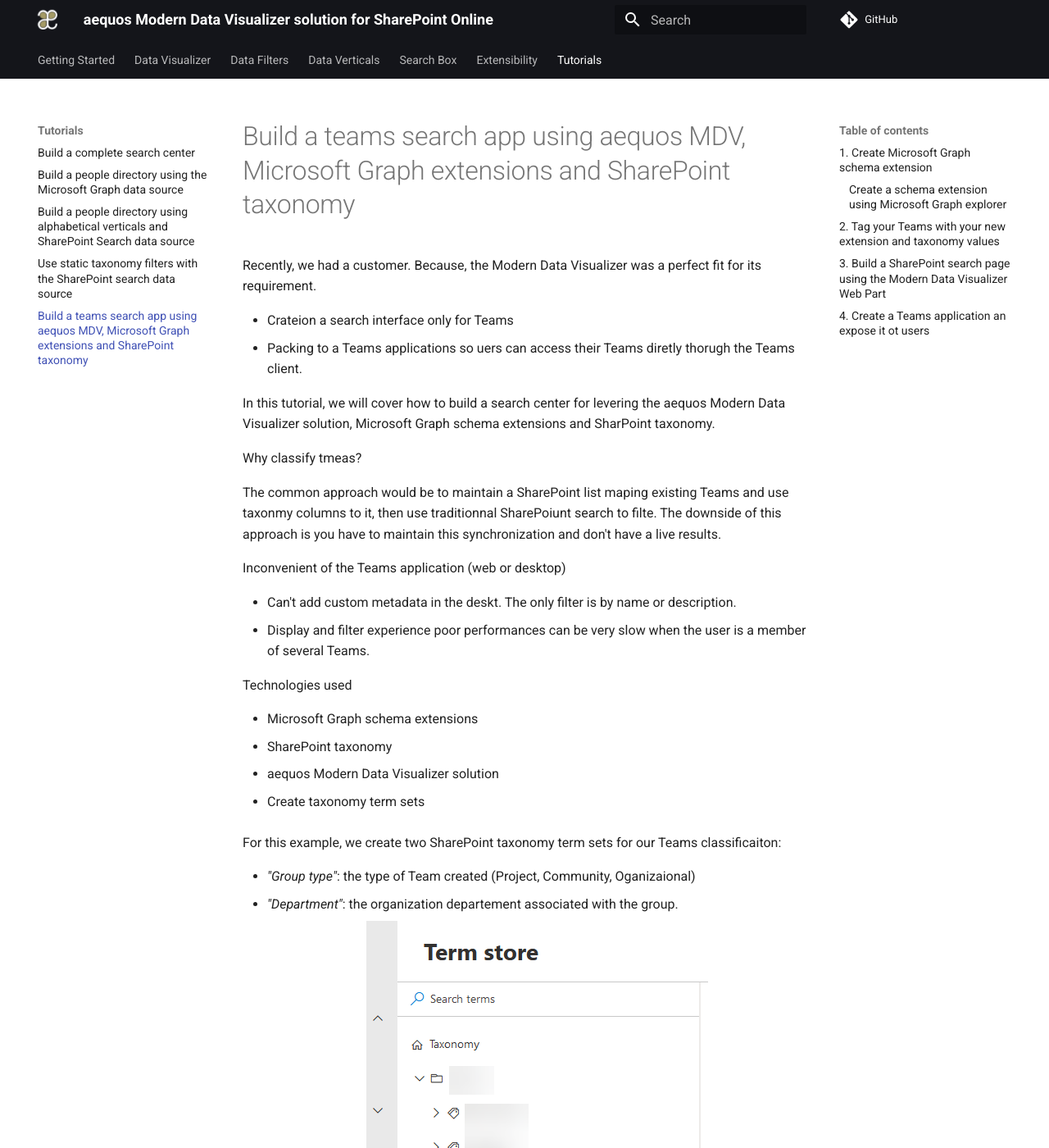
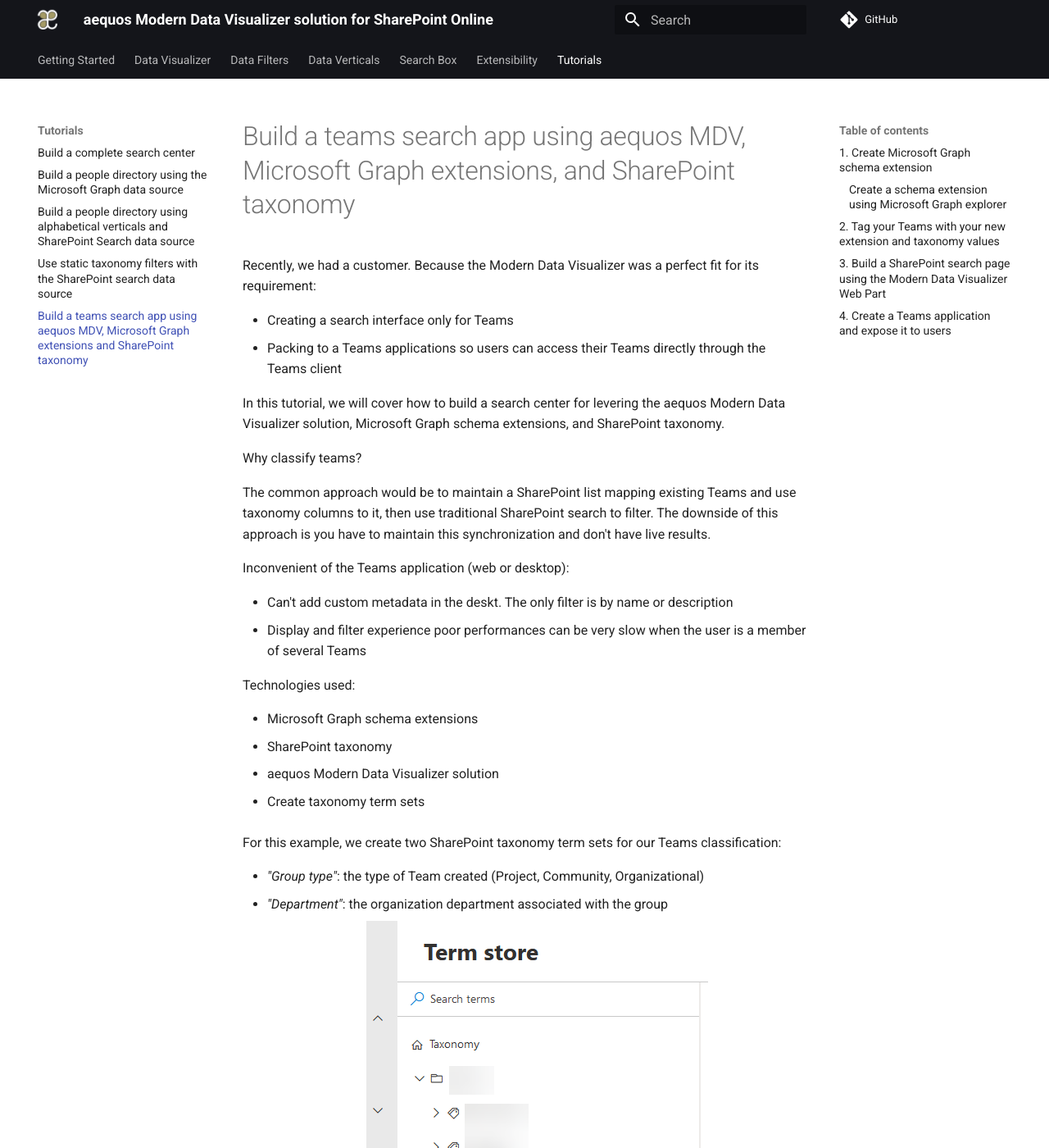
Before and after one commit to aequos-solutions/modern-data-visualizer, an MkDocs documentation site: the page built from docs/getting_started/tutorials/build_teams_search_portal_using_taxonomy.md, in a window 1280 px wide and 1400 px high. Shown: the whole window at 82% size. Built offline with MkDocs 1.6.1 and Material for MkDocs 9.7.7, drawn with Linux system fonts in a browser that asks for light colours; comment, search, counter and statistics services are not loaded; some of the changed text lies outside the part shown.

Commit message:
fix(typo): Teams search portal tutorial

````diff
--- a/docs/getting_started/tutorials/build_teams_search_portal_using_taxonomy.md
+++ b/docs/getting_started/tutorials/build_teams_search_portal_using_taxonomy.md
@@ -1,22 +1,22 @@
-# Build a teams search app using aequos MDV, Microsoft Graph extensions and SharePoint taxonomy
+# Build a teams search app using aequos MDV, Microsoft Graph extensions, and SharePoint taxonomy
 
-Recently, we had a customer. Because, the Modern Data Visualizer was a perfect fit for its requirement.
+Recently, we had a customer. Because the Modern Data Visualizer was a perfect fit for its requirement:
 
-- Crateion a search interface only for Teams
-- Packing to a Teams applications so uers can access their Teams diretly thorugh the Teams client.
+- Creating a search interface only for Teams
+- Packing to a Teams applications so users can access their Teams directly through the Teams client
 
-In this tutorial, we will cover how to build a search center for levering the aequos Modern Data Visualizer solution, Microsoft Graph schema extensions and SharPoint taxonomy.
+In this tutorial, we will cover how to build a search center for levering the aequos Modern Data Visualizer solution, Microsoft Graph schema extensions, and SharePoint taxonomy.
 
-Why classify tmeas?
+Why classify teams?
 
-The common approach would be to maintain a SharePoint list maping existing Teams and use taxonmy columns to it, then use traditionnal SharePoiunt search to filte. The downside of this approach is you have to maintain this synchronization and don't have a live results.
+The common approach would be to maintain a SharePoint list mapping existing Teams and use taxonomy columns to it, then use traditional SharePoint search to filter. The downside of this approach is you have to maintain this synchronization and don't have live results.
 
-Inconvenient of the Teams application (web or desktop)
+Inconvenient of the Teams application (web or desktop):
 
-- Can't add custom metadata in the deskt. The only filter is by name or description.
-- Display and filter experience poor performances can be very slow when the user is a member of several Teams.
+- Can't add custom metadata in the deskt. The only filter is by name or description
+- Display and filter experience poor performances can be very slow when the user is a member of several Teams
 
-Technologies used
+Technologies used:
 
 - Microsoft Graph schema extensions
 - SharePoint taxonomy
@@ -24,23 +24,23 @@ Technologies used
 
 1. Create taxonomy term sets
 
-For this example, we create two SharePoint taxonomy term sets for our Teams classificaiton:
+For this example, we create two SharePoint taxonomy term sets for our Teams classification:
 
-- _"Group type"_: the type of Team created (Project, Community, Oganizaional)
-- _"Department"_: the organization departement associated with the group.
+- _"Group type"_: the type of Team created (Project, Community, Organizational)
+- _"Department"_: the organization department associated with the group
 
     !["Teams custom metadata - SharePoint taxonomy"](../../assets/scenarios/teams/teams_term_store.png){: .center}
 
 ## 1. Create Microsoft Graph schema extension
 
-To be able to set custom metadata for your Teams, you will need first to create a Microsoft Graph schema extension on the underlying `group` resource. Microsoft Graph extensions are a way provided by Microsoft to add custom data on Microsoft 365 resources (ex: `group`,`user`, etc.)
+To be able to set custom metadata for your Teams, you will need first to create a Microsoft Graph schema extension on the underlying `group` resource. Microsoft Graph extensions are a way provided by Microsoft to add custom data on Microsoft 365 resources (ex: `group`, `user`, etc.)
 
 **_Why using a schema extension instead of an open extension?_**
 
-> Simply because only schema extension can be filtered using the OData `$filter` expression. To build a a search center, this could be useful ;).
+> Simply because only schema extension can be filtered using the OData `$filter` expression. To build a search center, this could be useful ;).
 
 !!! warning
-    As of today, Microsoft Schema extensions [don't not support complex property types like arrays](https://docs.microsoft.com/en-us/graph/api/resources/extensionschemaproperty?view=graph-rest-1.0) and string values are limited to 256 characters. It means it with only work with single value fields.
+    As of today, Microsoft Schema extensions [does not support complex property types like arrays](https://docs.microsoft.com/en-us/graph/api/resources/extensionschemaproperty?view=graph-rest-1.0) and string values are limited to 256 characters. It means it only works with single value fields.
 
 ### Create a schema extension using Microsoft Graph explorer
 
@@ -53,15 +53,15 @@ To be able to set custom metadata for your Teams, you will need first to create
 
     !["Teams custom metadata - Azure AD Application ID"](../../assets/scenarios/teams/AzureAD_App_ID.png){: .center}
 
-> To be able to create a schema extension in Microsoft Graph, you need to "prove" you actually own a tenant to use it. This is done by providing an unique ID of an Azure AD application in your Active Directoy at extension creation time (in the `owner` property). This application doesn't need to do more than just exist in the tenant.
+> To be able to create a schema extension in Microsoft Graph, you need to "prove" you actually own a tenant to use it. This is done by providing a unique ID of an Azure AD application in your Active Directory at extension creation time (in the `owner` property). This application doesn't need to do more than just exist in the tenant.
 
-- Open the [Microsoft Graph explorer](https://aka.ms/ge) and connect with a Microsoft 365 global administrator account.
-- In the URL input enter `https://graph.microsoft.com/v1.0/schemaExtensions` and `POST` for the HTTP method.
-- On the **'Modify permissions'** tab, consent the listed permissions:
+- Open the [Microsoft Graph explorer](https://aka.ms/ge) and connect with a Microsoft 365 global administrator account
+- In the URL input enter `https://graph.microsoft.com/v1.0/schemaExtensions` and `POST` for the HTTP method
+- On the **'Modify permissions'** tab, consent to the listed permissions:
 
     !["Teams custom metadata - Graph Explorer permissions"](../../assets/scenarios/teams/graph_explorer_permissions.png){: .center}
 
-- In the **'Request body'** tab, use the following body payloay with your information and press **'Run Query'**:
+- In the **'Request body'** tab, use the following body payload with your information and press **'Run Query'**:
 
 ```json
 {
@@ -100,33 +100,40 @@ To be able to set custom metadata for your Teams, you will need first to create
     !["Teams custom metadata - Graph Explorer response"](../../assets/scenarios/teams/graph_explorer_response.png){: .center}
 
     !!! important
-        When you create your extension for the first time, you need to save its generated id **as you won't be able to retrieve it afterwards**. Microsoft Graph extensions are shared across all tenants worldwide (only the definition, not values) so it will be very hard to get this value again.
+        When you create your extension for the first time, you need to save its generated id **as you won't be able to retrieve it afterward**. Microsoft Graph extensions are shared across all tenants worldwide (only the definition, not values) so it will be very hard to get this value again.
 
 ## 2. Tag your Teams with your new extension and taxonomy values
 
-As you probably want to tag not just one Team in your organization, this step can be automated using multiple ways ex: (process a CSV files with PowerShell or use a custom business application). In this sample, we will just show how to tag a single team using Graph Explorer. The concept remains the same for multiple teams.
+As you probably want to tag not just one Team in your organization, this step can be automated using multiple ways ex: (process a CSV file with PowerShell or use a custom business application). In this sample, we will just show how to tag a single team using Graph Explorer. The concept remains the same for multiple teams.
 
-- In the Microsoft Graph Explorer, get the list of your Teams using the `https://graph.microsoft.com/beta/groups?$filter=resourceProvisioningOptions/Any(x:x eq 'Team')` URL (GET) and choose one in the list you wnat to tag saving its `id`:
+- In the Microsoft Graph Explorer, get the list of your Teams using the `https://graph.microsoft.com/beta/groups?$filter=resourceProvisioningOptions/Any(x:x eq 'Team')` URL (GET) and choose one in the list you want to tag saving its `id`:
 
 !["Teams custom metadata - Graph Explorer get Teams"](../../assets/scenarios/teams/graph_explorer_get_teams.png){: .center}
 
-- In the Graph Explorer, using this ID, update the group with the SharePoint taxonomy term values. As a convention, we will use the SharePoint taxonomy term IDs as the main extension properties value and the term labels for the `'AsText'` properties:
+- In Graph Explorer, using this ID, update the group with the SharePoint taxonomy term values. As a convention, we will use the SharePoint taxonomy term IDs as the main extension properties value and the term labels for the `'AsText'` properties:
 
 !["Teams custom metadata - Graph Explorer tag Teams"](../../assets/scenarios/teams/graph_explorer_tag_team.png){: .center}
 
 !!! info
-    The `'AsText'` are mainly here for performances purpose as it avoids to fetch the label again for the taxonomy ID in the Web Part layout.
+    The `'AsText'` are mainly here for performances purpose as it avoids fetching the label again for the taxonomy ID in the Web Part layout.
 
 ## 3. Build a SharePoint search page using the Modern Data Visualizer Web Part
 
-In a SharePoint modern site (communication or team site), create a new page using the _'Home'_ layout. This can be achieved using [PnP PowerShell](https://pnp.github.io/powershell/cmdlets/Add-PnPClientSidePage.html) an the following commands:
+In a SharePoint modern site (communication or team site), create a new page using the _'Home'_ layout. This can be achieved by using the following [PnP PowerShell](https://pnp.github.io/powershell/cmdlets/Add-PnPClientSidePage.html) cmdlets:
 
 ```PowerShell
 Connect-PnPOnline -Url https:/<your_site_url> -UseWebLogin
 Add-PnPClientSidePage -LayoutType Home -Name teams-search-mdv -CommentsEnabled:$false
 ```
 
-> We use the this layout for convenience as it fits well to build search pages.
+or by using the following [CLI for Microsoft 365](https://pnp.github.io/cli-microsoft365/cmd/spo/page/page-set/) commands:
+
+```bash
+m365 login
+m365 spo page add --name teams-search-mdv.aspx --webUrl https:/<your_site_url> --layoutType Home
+```
+
+> We use this layout for convenience as it fits well to build search pages.
 
 - Add needed Graph permissions for the Modern Data Visualizer SPFx Web Parts. This can be achieved using [Microsoft 365 CLI](https://pnp.github.io/cli-microsoft365/) and the following commands:
 
@@ -155,8 +162,8 @@ m365 spo serviceprincipal grant add --resource 'Microsoft Graph' --scope 'User.R
 
     | Display Name | Filter field | Template |
     | ------------ | ------------ | -------- |
-    | **Group type** | &lt;your_schema_extension_name&gt;/groupType (ex: `exttumpwrak_aequosGroupMetadata/groupType`) | "Taxonomy picker" wired to the _"Group type"_ term set: <br> !["Teams custom metadata - Data Filter Web Part configuration"](../../assets/scenarios/teams/filters_wp_taxonomy.png){: .center}
-    | **Department** | &lt;your_schema_extension_name&gt;/groupDepartment (ex: `exttumpwrak_aequosGroupMetadata/groupDepartment`) | "Taxonomy picker" wired to the _"Group type"_ term set: <br> !["Teams custom metadata - Data Filter Web Part configuration"](../../assets/scenarios/teams/filters_wp_taxonomy2.png){: .center}
+    | **Group type** | &lt;your_schema_extension_name&gt;/groupType (ex: `exttumpwrak_aequosGroupMetadata/groupType`) | "Taxonomy picker" wired to the _"Group type"_ term set:<br/> !["Teams custom metadata - Data Filter Web Part configuration"](../../assets/scenarios/teams/filters_wp_taxonomy.png){: .center}
+    | **Department** | &lt;your_schema_extension_name&gt;/groupDepartment (ex: `exttumpwrak_aequosGroupMetadata/groupDepartment`) | "Taxonomy picker" wired to the _"Group type"_ term set:<br/> !["Teams custom metadata - Data Filter Web Part configuration"](../../assets/scenarios/teams/filters_wp_taxonomy2.png){: .center}
 
 
 - On the main zone, below the search box, add a new _Data Visualizer Web Part_ with the following configurations (in this order):
@@ -212,7 +219,7 @@ m365 spo serviceprincipal grant add --resource 'Microsoft Graph' --scope 'User.R
                 }
                 ```
             ***
-            - Add a $filter condition only if filter values are selected, leave blank otherwise. The `buildOdataFilterCondition()` function converts the current filter values to an OData valid `$filter` condition <br>
+            - Add a $filter condition only if filter values are selected, leave blank otherwise. The `buildOdataFilterCondition()` function converts the current filter values to an OData valid `$filter` condition<br/>
                 ```
                 ${
                     if(empty('{filters}'),
@@ -228,7 +235,7 @@ m365 spo serviceprincipal grant add --resource 'Microsoft Graph' --scope 'User.R
         !["Teams custom metadata - Data Visualizer Web Part configuration"](../../assets/scenarios/teams/data_visualizer_connections_config.png){: .center}
 
 	=== "3. Layout"
-        - Select the "Teams" layout from the layout configuration page.
+        - Select the "Teams" layout from the layout configuration page
         - In the options, select the `AsText` properties from your schema extension:
 
         !["Teams custom metadata - Data Visualizer Web Part layout options "](../../assets/scenarios/teams/team_layout_options.png){: .center}
@@ -241,4 +248,4 @@ m365 spo serviceprincipal grant add --resource 'Microsoft Graph' --scope 'User.R
 
     !["Teams custom metadata - Data Filters WP connection"](../../assets/scenarios/teams/filters_connection.png){: .center}
 
-## 4. Create a Teams application an expose it ot users
+## 4. Create a Teams application and expose it to users
````
Also changed, not shown: other parts of docs/getting_started/tutorials/build_teams_search_portal_using_taxonomy.md (+6 -6 lines).
